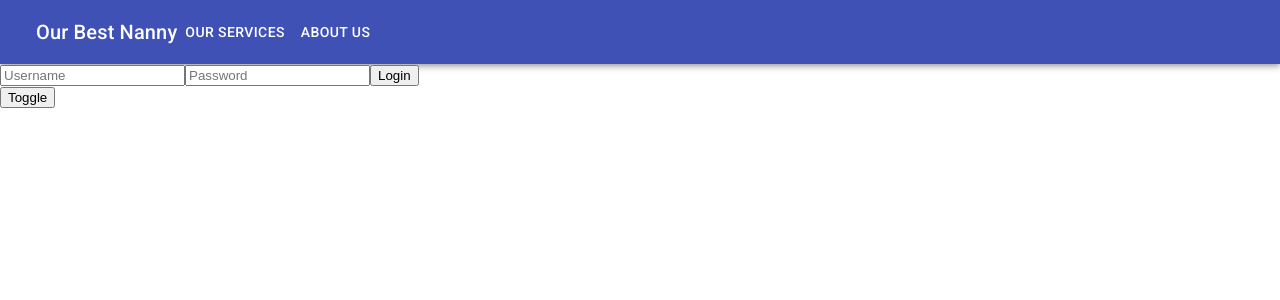
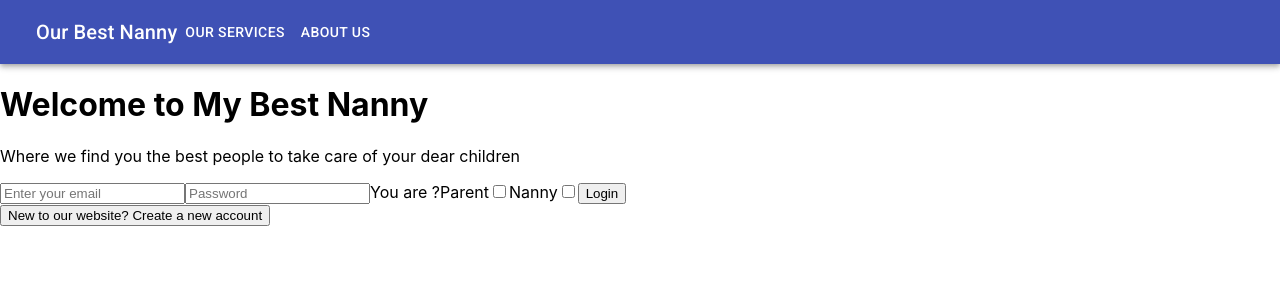
Before and after one commit to hamada1008/Checkpoint-DevelopProject, a React (Create React App) app in the folder client/: page / in a window 1280 px wide. Shown: the top 300 px of the page. Built offline with nearby package versions, Linux system fonts and the light colour scheme.

Commit message:
frontend welcomescreen

```diff
--- a/client/src/App.js
+++ b/client/src/App.js
@@ -13,7 +13,9 @@ function App() {
       <WelcomeScreen />
       <Form userIsRegistered={userIsRegistered} />
       <button onClick={() => setUserIsRegistered(!userIsRegistered)}>
-        Toggle
+        {userIsRegistered
+          ? "Already have an account?"
+          : "New to our website? Create a new account"}
       </button>
       {/* <p>{isAuth ? "you are authenticated" : "you are not authenticated"}</p> */}
     </div>
--- a/client/src/components/Form.js
+++ b/client/src/components/Form.js
@@ -8,7 +8,7 @@ function Form(props) {
   const [username, setUsername] = useState("");
   const [password, setPassword] = useState("");
   const [email, setEmail] = useState("");
-
+  const [userFullname, setUserFullName] = useState("");
 
   const handleUser = (e) => {
     setUsername(e.target.value);
@@ -20,32 +20,52 @@ function Form(props) {
   const handleEmail = (e) => {
     setEmail(e.target.value);
   };
+  const handleUserFullname = (e) => {
+    setUserFullName(e.target.value);
+  };
 
   const handleSubmit = (e) => {
     e.preventDefault();
-    props.userIsRegistered ? dispatch(registerAuth({ username, password, type: "parent", email }))
-      : dispatch(getAuth({ username, password, type: "parent" }))
+    props.userIsRegistered
+      ? dispatch(registerAuth({ username, password, type: "parent", email }))
+      : dispatch(getAuth({ username, password, type: "parent" }));
   };
 
   return (
     <form className="form">
       <input
-        value={username}
-        type="text"
-        placeholder="Username"
-        onChange={handleUser}
+        type="email"
+        placeholder="Enter your email"
+        onChange={handleEmail}
       />
+
+      {props.userIsRegistered && (
+        <div>
+          <input
+            value={username}
+            type="text"
+            placeholder="Username"
+            onChange={handleUser}
+          />
+          <input
+            value={userFullname}
+            type="text"
+            placeholder="Full Name"
+            onChange={handleUserFullname}
+          />
+        </div>
+      )}
       <input
         value={password}
         type="password"
         placeholder="Password"
         onChange={handlePass}
       />
-
-      {props.userIsRegistered && (
-        <input type="email" placeholder="Enter your email" onChange={handleEmail} />
-      )}
-
+      <label>You are ?</label>
+      <label htmlFor="Parent">Parent</label>
+      <input type="checkbox" name="Parent" />
+      <label htmlFor="Nanny">Nanny</label>
+      <input type="checkbox" name="Nanny" />
       <button type="submit" onClick={handleSubmit}>
         {props.userIsRegistered ? "Register" : "Login"}
       </button>
--- a/client/src/components/WelcomeScreen.js
+++ b/client/src/components/WelcomeScreen.js
@@ -5,6 +5,12 @@ const welcomeScreen = () => {
   return (
     <div>
       <Navbar button1="Our services" button2="About Us" />
+      <div>
+        <h1>Welcome to My Best Nanny</h1>
+        <p>
+          Where we find you the best people to take care of your dear children
+        </p>
+      </div>
     </div>
   );
 };
```
Also changed, not shown: client/src/components/ServiceCard.js (added, +31 -0 lines).
